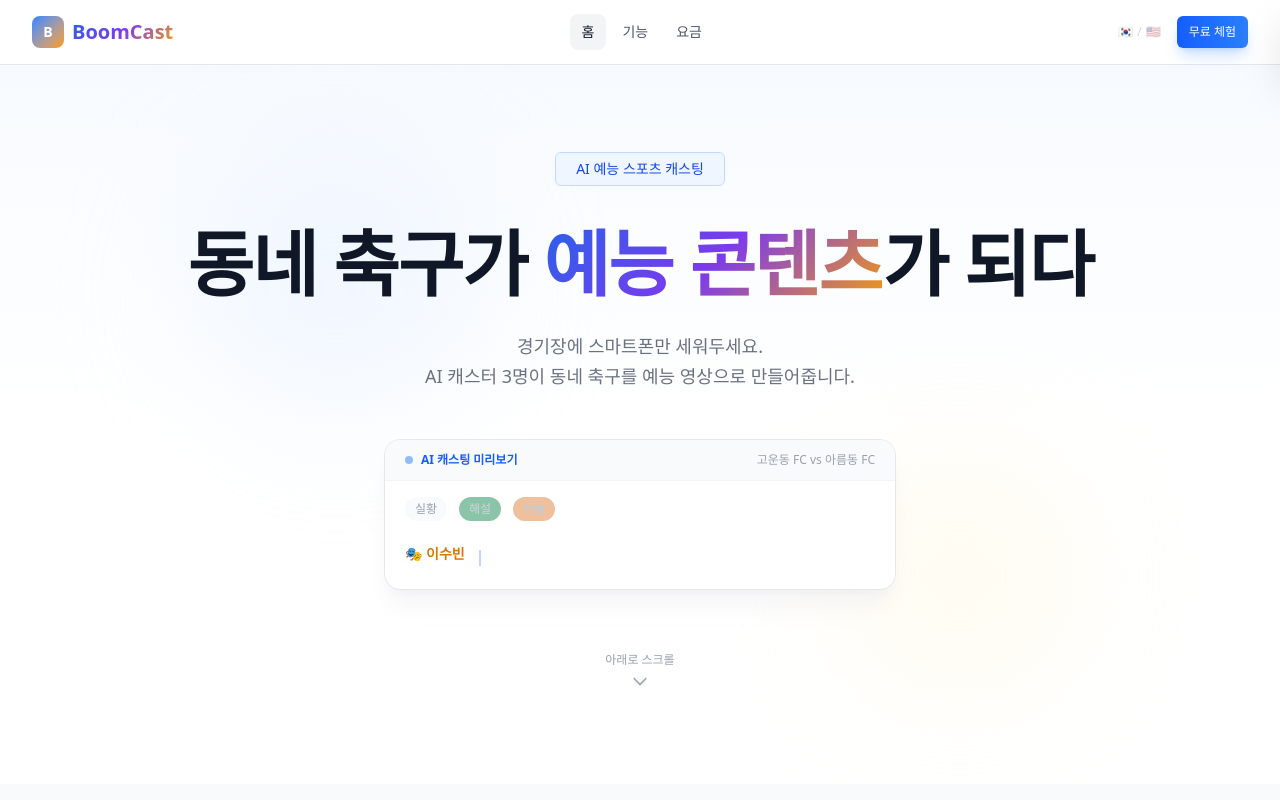
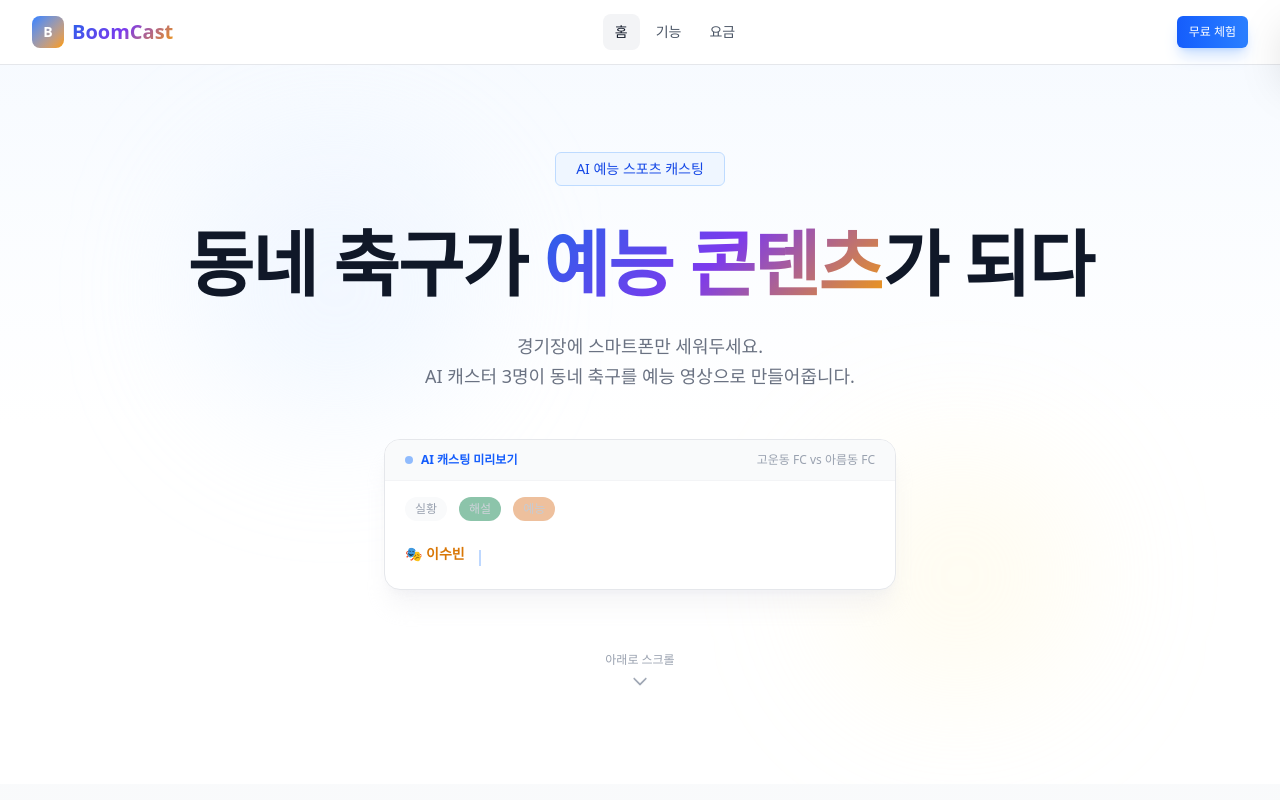
Before and after one commit to kangyh427/boomcast, a Next.js app: page / in a window 1280 px wide. Shown: the top 800 px of the page. Built offline with nearby package versions, Linux system fonts and the light colour scheme; a web font is replaced by a local one.

Commit message:
Update Header.tsx

```diff
--- a/src/components/common/Header.tsx
+++ b/src/components/common/Header.tsx
@@ -1,12 +1,12 @@
 /*
  * ============================================================
  * 파일: src/components/common/Header.tsx
- * 설명: BoomCast 헤더 - 화이트 테마 + 한/영 전환 기능
+ * 설명: BoomCast 헤더 - 화이트 테마
  * 경로: src/components/common/Header.tsx
- * 최근 작업: 세션 6 - useLang() 훅 적용
- *   - 하드코딩 lang → useLang() Context 전환
- *   - 언어 전환 버튼 기능 연결
- *   - "데모" → "체험" 변경 (인수인계서 [B] 반영)
+ * 최근 작업: 세션 7-B
+ *   - 언어 전환 버튼(🇰🇷/🇺🇸) UI 삭제 (한국 서비스 우선)
+ *   - useLang()은 내부 텍스트 전환용으로 유지 (향후 미국 확장 대비)
+ *   - MobileMenu에 toggleLang prop 제거
  * 작성일: 2026-03-07
  * ============================================================
  */
@@ -31,7 +31,7 @@ const navLinks = [
 export default function Header() {
   const pathname = usePathname();
   const [isMobileMenuOpen, setIsMobileMenuOpen] = useState(false);
-  const { lang, toggleLang } = useLang();
+  const { lang } = useLang();
 
   return (
     <header className="fixed top-0 left-0 right-0 z-50 bg-white/95 backdrop-blur-md border-b border-gray-200">
@@ -64,19 +64,8 @@ export default function Header() {
             ))}
           </nav>
 
-          {/* ── 우측 영역: 언어 전환 + CTA + 햄버거 ── */}
+          {/* ── 우측 영역: CTA + 햄버거 ── */}
           <div className="flex items-center gap-2">
-
-            {/* 언어 전환 버튼 */}
-            <button
-              onClick={toggleLang}
-              className="flex items-center gap-1 px-2 py-1.5 text-xs font-medium text-gray-500 hover:text-gray-900 hover:bg-gray-100 rounded-md transition-colors"
-              aria-label={lang === "ko" ? "Switch to English" : "한국어로 전환"}
-            >
-              <span className={lang === "ko" ? "opacity-100" : "opacity-40"}>🇰🇷</span>
-              <span className="text-gray-300">/</span>
-              <span className={lang === "en" ? "opacity-100" : "opacity-40"}>🇺🇸</span>
-            </button>
 
             {/* CTA 버튼 (데스크탑) */}
             <Button size="sm" asChild className="hidden md:inline-flex">
@@ -105,7 +94,6 @@ export default function Header() {
         onClose={() => setIsMobileMenuOpen(false)}
         navLinks={navLinks}
         currentPath={pathname}
-        lang={lang}
       />
     </header>
   );
```
